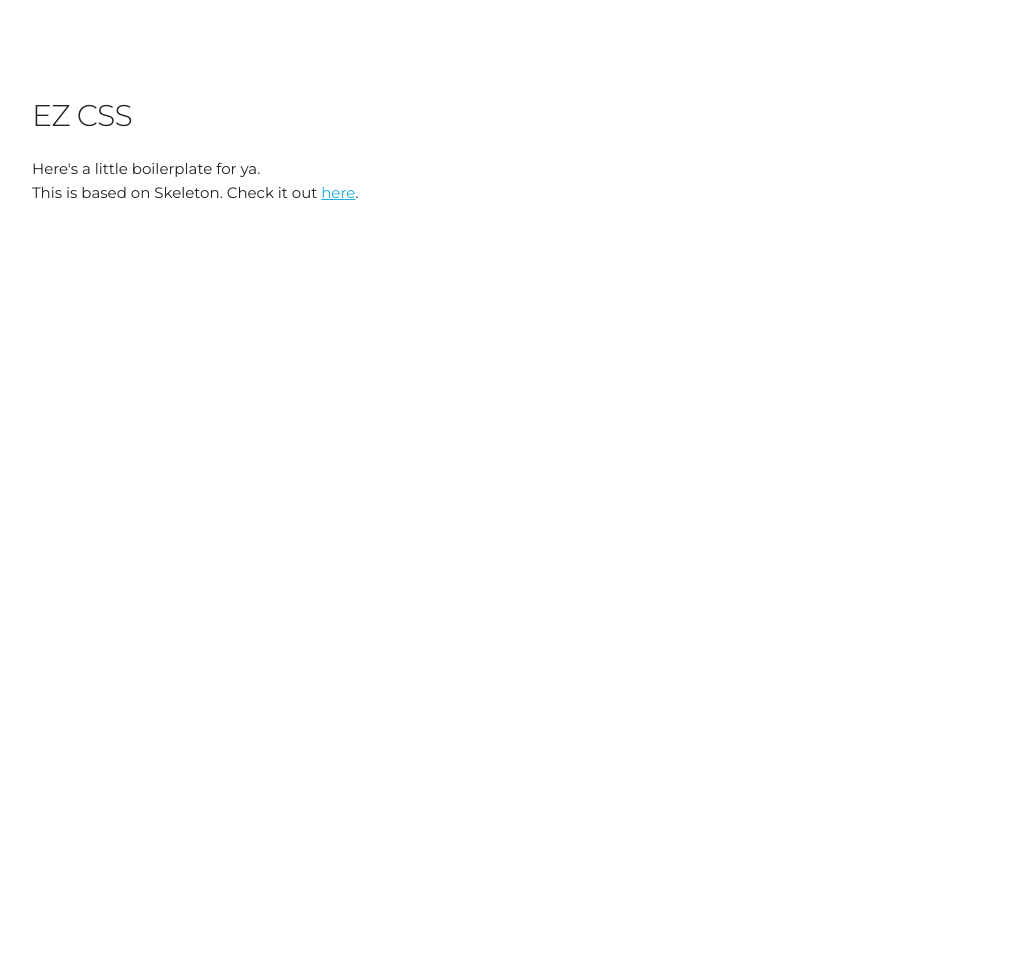
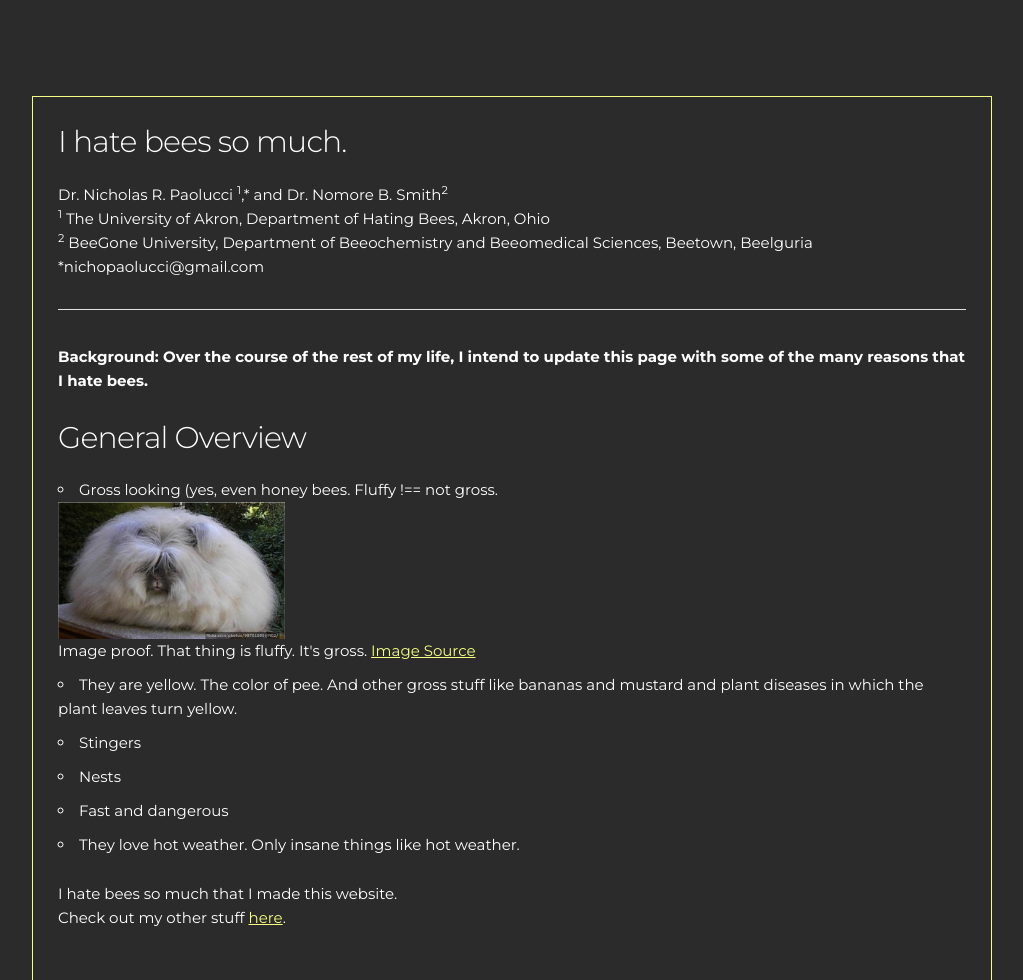
Before and after one commit to Nerptastic/ihatebees, a plain HTML site: page index.html in a window 1280 px wide. Shown: the whole page, without its empty margins (128-1151 px from the left). Before the commit the page ends 800 px from the top, so only its background shows below. Drawn offline with Linux system fonts and the light colour scheme.

Commit message:
Add initial content overview

```diff
--- a/css/ez.css
+++ b/css/ez.css
@@ -25,6 +25,11 @@
 - Media Queries
 */
 
+.main {
+  border: 1px solid #f5ff81;
+  padding: 25px;
+}
+
 
 /* Grid
 –––––––––––––––––––––––––––––––––––––––––––––––––– */
@@ -34,7 +39,7 @@
   max-width: 960px;
   margin: 0 auto;
   padding: 0 20px;
-  box-sizing: border-box; }
+  box-sizing: border-box;}
 .column,
 .columns {
   width: 100%;
@@ -119,13 +124,14 @@
 html is set to 62.5% so that all the REM measurements throughout Skeleton
 are based on 10px sizing. So basically 1.5rem = 15px :) */
 html {
-  font-size: 62.5%; }
+  font-size: 62.5%;
+  background-color: #2b2b2b;}
 body {
   font-size: 1.5em; /* currently ems cause chrome bug misinterpreting rems on body element */
   line-height: 1.6;
   font-weight: 400;
   font-family: "Montserrat", "HelveticaNeue", "Helvetica Neue", Helvetica, Arial, sans-serif;
-  color: #222; }
+  color: #FFF }
 
 
 /* Typography
@@ -158,9 +164,9 @@ p {
 /* Links
 –––––––––––––––––––––––––––––––––––––––––––––––––– */
 a {
-  color: #1EAEDB; }
+  color: #f5ff81; }
 a:hover {
-  color: #0FA0CE; }
+  color: #f5ff81; }
 
 
 /* Buttons
@@ -206,8 +212,8 @@ input[type="submit"].button-primary,
 input[type="reset"].button-primary,
 input[type="button"].button-primary {
   color: #FFF;
-  background-color: #33C3F0;
-  border-color: #33C3F0; }
+  background-color: #f5ff81;
+  border-color: #f5ff81; }
 .button.button-primary:hover,
 button.button-primary:hover,
 input[type="submit"].button-primary:hover,
@@ -219,8 +225,8 @@ input[type="submit"].button-primary:focus,
 input[type="reset"].button-primary:focus,
 input[type="button"].button-primary:focus {
   color: #FFF;
-  background-color: #1EAEDB;
-  border-color: #1EAEDB; }
+  background-color: #f5ff81;
+  border-color: #f5ff81; }
 
 
 /* Forms
@@ -266,7 +272,7 @@ input[type="url"]:focus,
 input[type="password"]:focus,
 textarea:focus,
 select:focus {
-  border: 1px solid #33C3F0;
+  border: 1px solid #f5ff81;
   outline: 0; }
 label,
 legend {
--- a/index.html
+++ b/index.html
@@ -2,8 +2,8 @@
 <html lang="en">
 <head>
   <meta charset="utf-8">
-  <title>EZ CSS</title>
-  <meta name="description" content="A small HTML/CSS boilerplate.">
+  <title>I hate bees</title>
+  <meta name="description" content="A site about how much I hate bees">
   <meta name="author" content="Nicholas Paolucci">
   <meta name="viewport" content="width=device-width, initial-scale=1">
   <link href="https://fonts.googleapis.com/css2?family=Montserrat:wght@300;400;700&display=swap" rel="stylesheet">
@@ -14,10 +14,37 @@
 <body>
   <div class="container">
     <div class="row">
-      <div class="one-half column" style="margin-top: 10%">
-        <h4>EZ CSS</h4>
-        <p>Here's a little boilerplate for ya.<br />
-           This is based on Skeleton. Check it out <a href="http://www.getskeleton.com">here</a>.</p>
+      <div class="column main" style="margin-top: 10%">
+        <h4>I hate bees so much.</h4>
+        <p> Dr. Nicholas R. Paolucci <sup>1</sup>,* and Dr. Nomore B. Smith<sup>2</sup><br>
+
+          <sup>1</sup> The University of Akron, Department of Hating Bees, Akron, Ohio<br>
+
+          <sup>2</sup> BeeGone University, Department of Beeochemistry and Beeomedical Sciences, Beetown, Beelguria
+
+          *nichopaolucci@gmail.com
+        </p>
+        <hr>
+        <p style="font-weight: bold;">Background:
+        Over the course of the rest of my life, I intend to update this page with some of the many reasons that I hate bees.
+        </p>
+        <h4>General Overview</h4>
+        <ul>
+          <li>Gross looking (yes, even honey bees. Fluffy !== not gross.
+          <img src="images/fluffy.jpg" style="width: 25%; display: block;">
+          Image proof. That thing is fluffy. It's gross.
+          <a href="https://www.insureandgo.com/blog/animals-and-beasts/the-worlds-furriest-and-fluffiest-animals/" alt="Gross fluffy rabbit thing">Image Source</a>
+        </li>
+          <li>They are yellow. The color of pee. And other gross stuff like bananas and mustard and plant diseases in which the plant leaves turn yellow.</li>
+          <li>Stingers</li>
+          <li>Nests</li>
+          <li>Fast and dangerous</li>
+          <li>They love hot weather. Only insane things like hot weather.</li>
+        </ul>
+
+        <p>I hate bees so much that I made this website.<br />
+          Check out my other stuff <a href="https://npaolucci.com/">here</a>.
+        </p>
       </div>
     </div>
   </div>
```
Also changed, not shown: images/favicon.png, images/fluffy.jpg (added).
